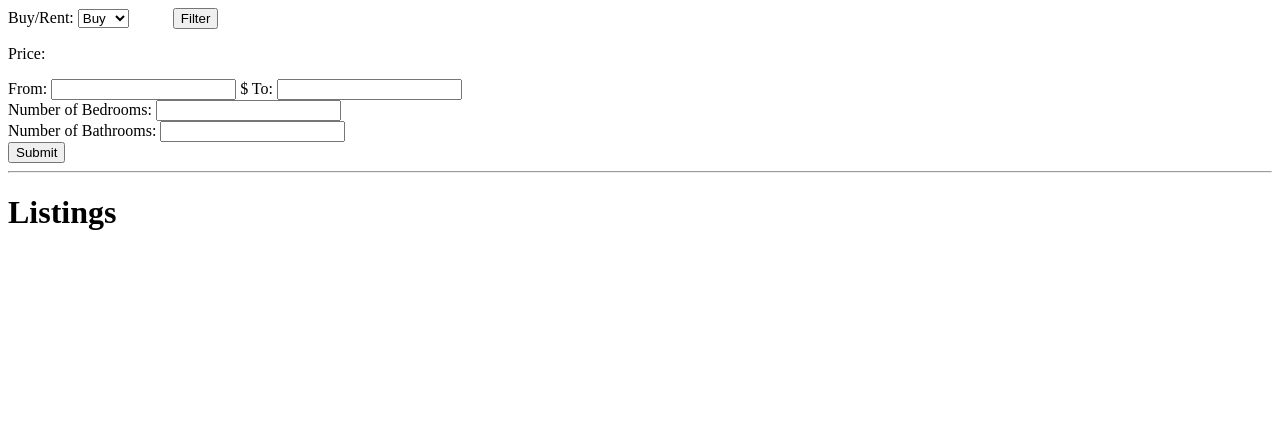
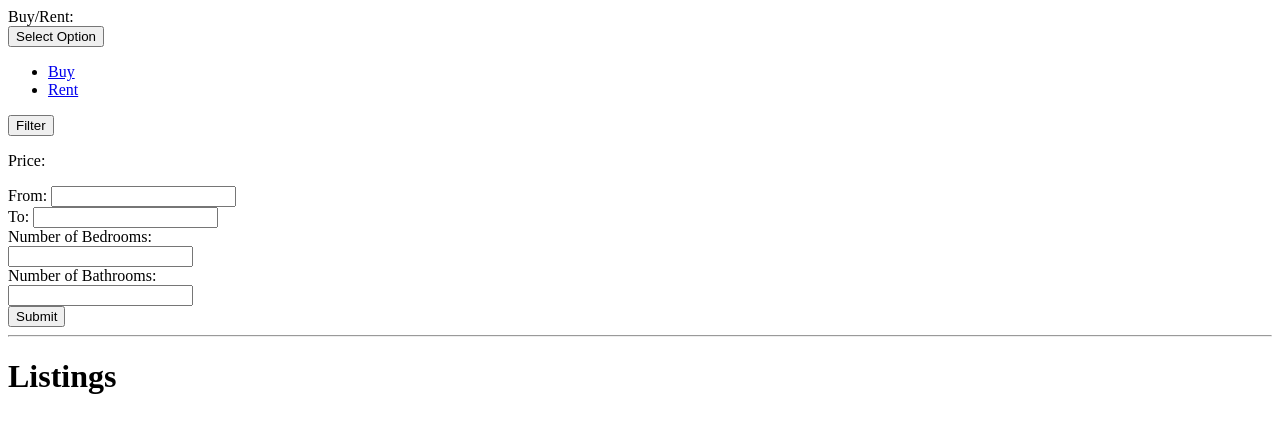
Before and after one commit to DariaKurbatova1/RealEstateApp, a Flask app: template flaskrealestateapp/templates/index1.html in a window 1280 px wide. Shown: the top 433 px of the page. Run offline with Flask 2, Linux system fonts and the light colour scheme; the template is opened without the code that fills it, so the values that code supplies are empty.

Commit message:
update filter form to use bootstrap styling

```diff
--- a/flaskrealestateapp/templates/index1.html
+++ b/flaskrealestateapp/templates/index1.html
@@ -7,31 +7,49 @@
 </head>
 
   <div class='search-options'>
-    <label for='sale-rent'> Buy/Rent:</label>
-    <select name="sale-rent" id="sale-rent">
-        <option value="rent">Buy</option>
-        <option value="rent">Rent</option>
-    </select>
-    <button id='filter-button' type='submit'>Filter</button>
+    <label for="sale-rent">Buy/Rent:</label>
+    <div class="dropdown mb-3">
+        <button class="btn btn-secondary dropdown-toggle" type="button" id="sale-rent" data-bs-toggle="dropdown" aria-expanded="false">
+            Select Option
+        </button>
+        <ul class="dropdown-menu" aria-labelledby="sale-rent">
+            <li><a class="dropdown-item" href="#" data-value="buy">Buy</a></li>
+            <li><a class="dropdown-item" href="#" data-value="rent">Rent</a></li>
+        </ul>
+    </div>
+    <button id="filter-button" type="submit" class="btn btn-primary">Filter</button>
+
     <div id='filter' >
-      <form method=post>
-        <div id='filter-price' class='from-to-filter'>
-          <p>Price: </p>
-          <label for="price_min">From:</label>
-          <input name='price_min' type='number'>
-          <label for="price_max">$     To:</label>
-          <input name='price_max' type='number'>
+      <form method="post">
+        <div id="filter-price" class="from-to-filter mb-3">
+            <p>Price:</p>
+            <div class="input-group mb-2">
+                <label for="price_min" class="input-group-text">From:</label>
+                <input name="price_min" type="number" class="form-control" aria-label="Price minimum" id="price_min">
+            </div>
+            <div class="input-group mb-2">
+                <label for="price_max" class="input-group-text">To:</label>
+                <input name="price_max" type="number" class="form-control" aria-label="Price maximum" id="price_max">
+            </div>
         </div>
-        <div id='filter-bedroomNum' class='from-to-filter'>
-          <label for="bedroomNum">Number of Bedrooms: </label>
-          <input type="number" id="bedroomNum" name="bedroomNum">
+
+        <div id="filter-bedroomNum" class="from-to-filter mb-3">
+            <label for="bedroomNum" class="input-group-text">Number of Bedrooms:</label>
+            <div class="input-group">
+                <input type="number" id="bedroomNum" name="bedroomNum" class="form-control" aria-label="Number of Bedrooms">
+            </div>
         </div>
-        <div id='filter-bathNum' class='from-to-filter'>
-          <label for="bathNum">Number of Bathrooms: </label>
-          <input type="number" id="bathNum" name="bathNum" >
+
+        <div id="filter-bathNum" class="from-to-filter mb-3">
+            <label for="bathNum" class="input-group-text">Number of Bathrooms:</label>
+            <div class="input-group">
+                <input type="number" id="bathNum" name="bathNum" class="form-control" aria-label="Number of Bathrooms">
+            </div>
         </div>
-        <button  id='filter-button-submit' type='submit' value=SubmitFilter>Submit</button>
-      </form>
+
+        <button id="filter-button-submit" type="submit" class="btn btn-primary">Submit</button>
+    </form>
+
     </div>
   </div>
 
```
